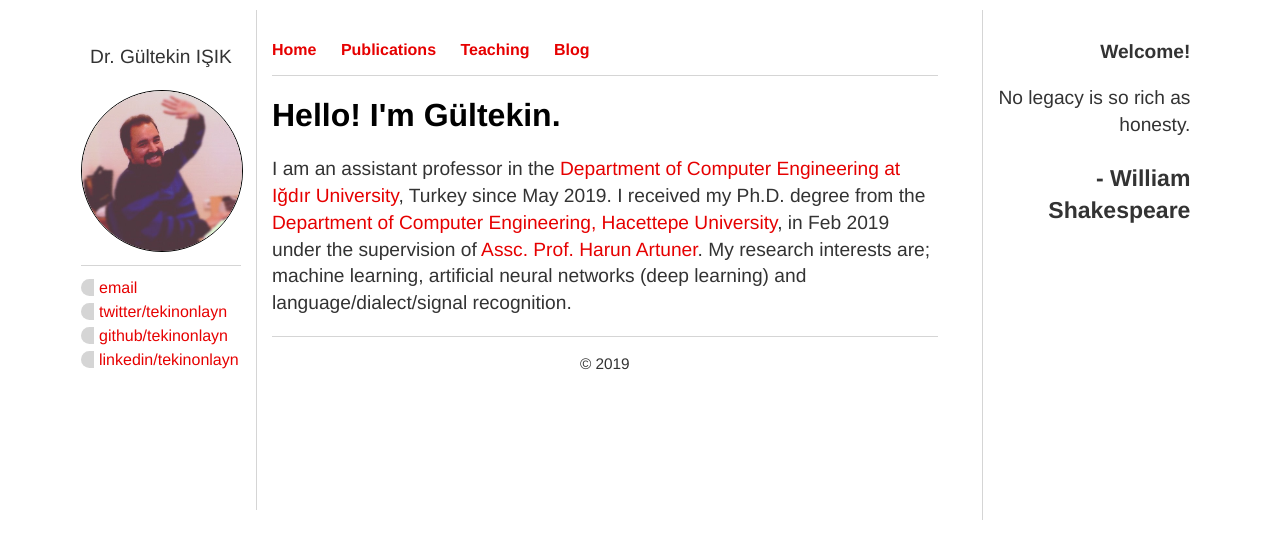
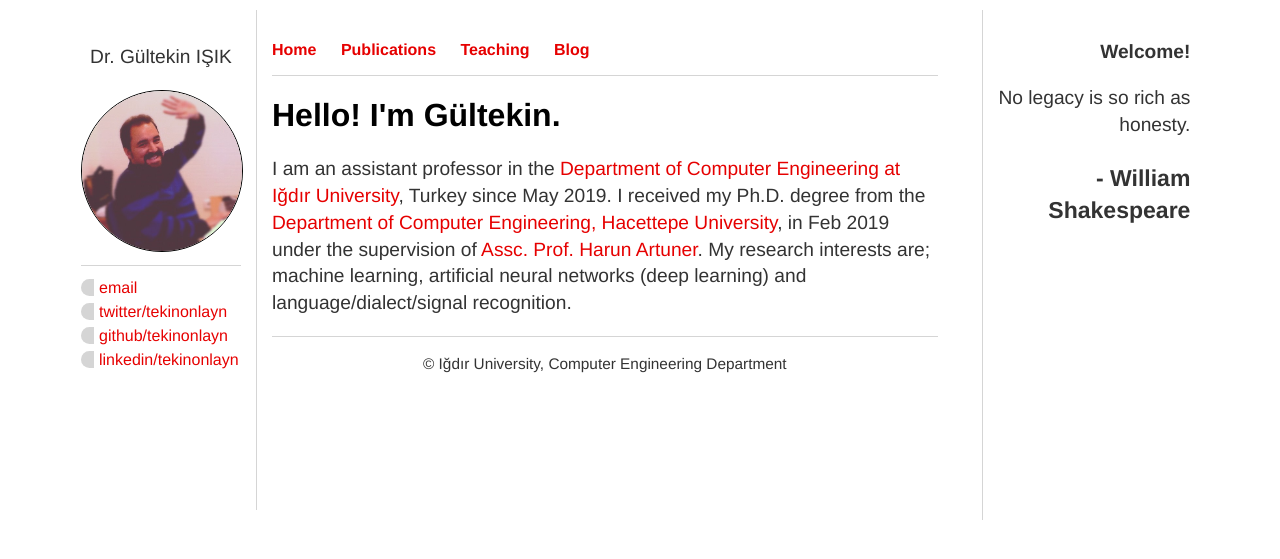
Before and after one commit to tekinonlayn/gi.github.io, a Jekyll site: the page built from index.html, in a window 1280 px wide. Shown: the top 559 px of the page. Built offline with Jekyll 4.4.1, drawn with Linux system fonts in a browser that asks for light colours.

Commit message:
Update varsay.html

```diff
--- a/_layouts/varsay.html
+++ b/_layouts/varsay.html
@@ -40,7 +40,7 @@
 		</div><!-- /.container -->
 
 		<footer>
-			<p>© 2019</p>
+			<p>© Iğdır University, Computer Engineering Department</p>
 		</footer>
 		</div> <!-- main div -->
 		<div id="sag">
```
